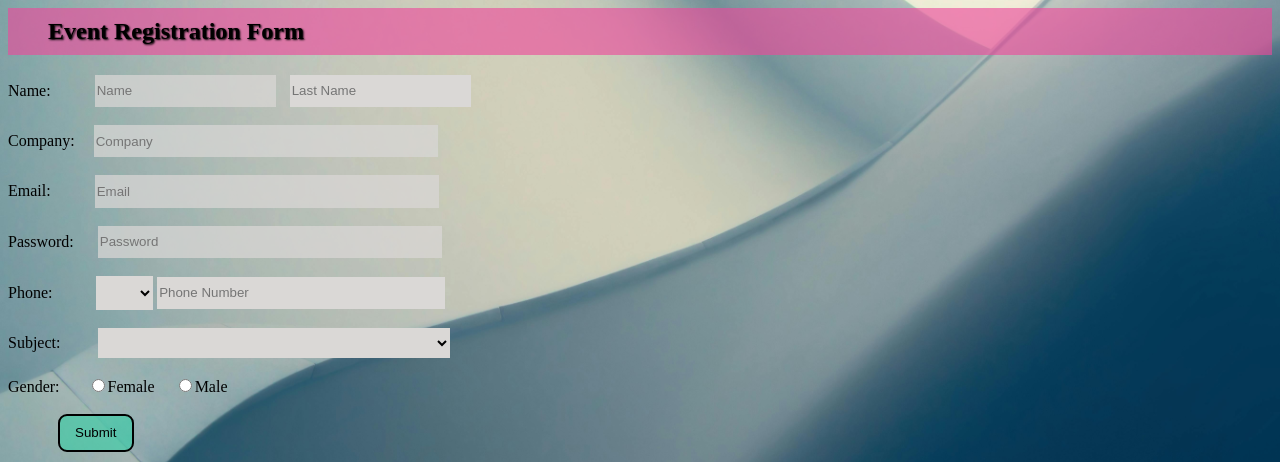
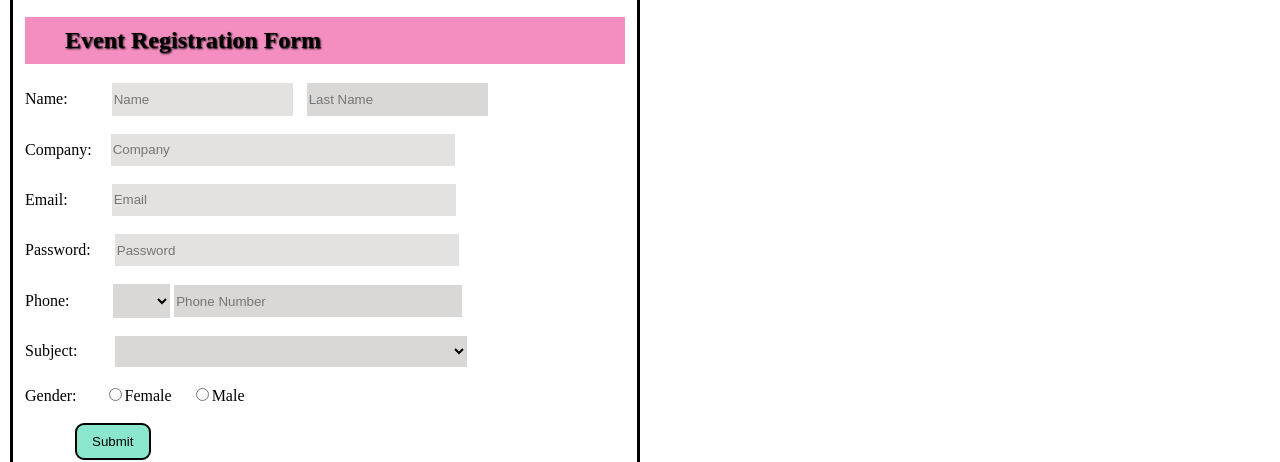
Before and after one commit to HaiderRehman06/portfolio-site, a plain HTML site: page Portfolio-Code/Sign-up.html in a window 1280 px wide. Shown: the part 100-562 px from the top of the page. Drawn offline with Linux system fonts and the light colour scheme.

Commit message:
my code after changess

```diff
--- a/Portfolio-Code/Sign-up.html
+++ b/Portfolio-Code/Sign-up.html
@@ -5,7 +5,7 @@
     <link rel="stylesheet" href="./Styling.css">
 </head>
 <body>
-
+    <fieldset>
     <div id="section-break">
         <h1 >EM</h1>
         <a href="../index.html">Home</a>
@@ -53,7 +53,7 @@
         <a href="mailto:haiderrehman500@gmail.com"><img src="./gmailpic.png" ></a>  <a href="tel:+923480892924"><img src="./phonepic.png"></a><a href="https://www.linkedin.com/in/haider-rehman-234151295/"><img src="./linkedin.png" ></a><br>
 
         </p>
-
+    </fieldset>
 
 
 </body>
--- a/Portfolio-Code/Styling.css
+++ b/Portfolio-Code/Styling.css
@@ -1,10 +1,5 @@
-body{
-    background-image: url(./backgroundpic.jpg);
-    background-position: center;
-    background-size:cover ;
-    background-repeat: no-repeat;
-    background-blend-mode: color;
-}
+
+
 a{
     text-decoration: none;
     margin: 4px;
```
